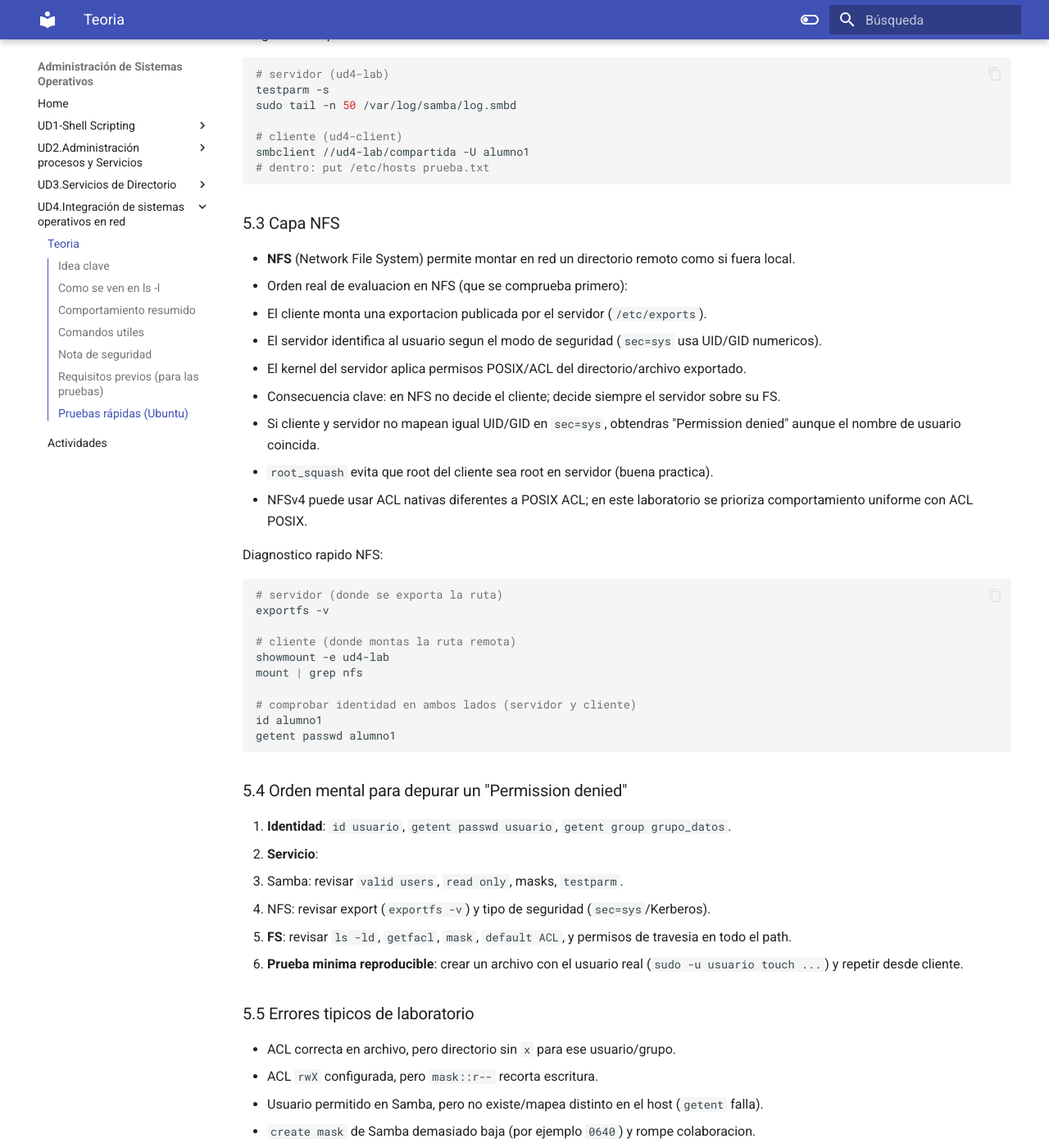
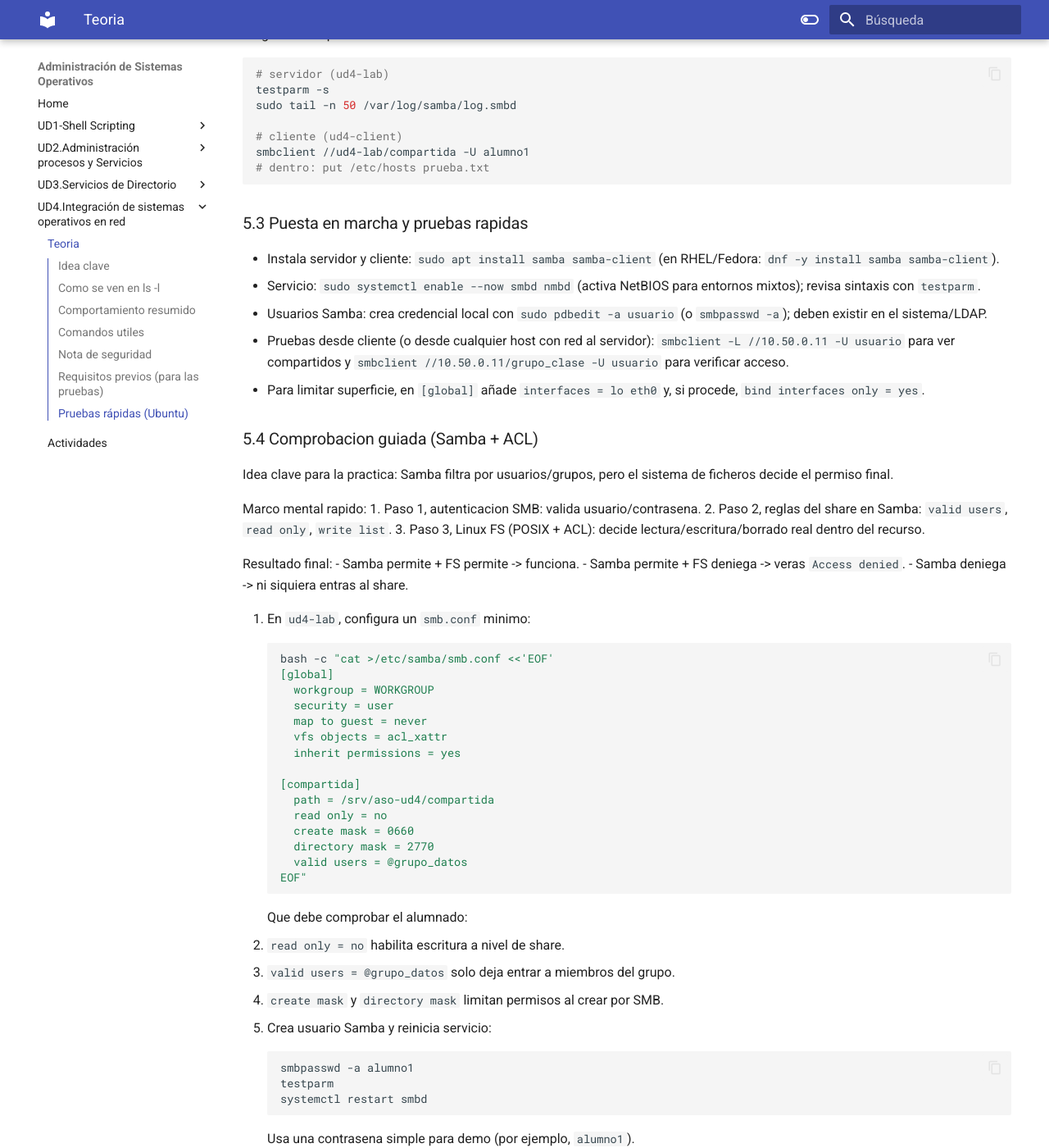
Before and after one commit to jmarlu/ASO, an MkDocs documentation site: the page built from docs/UD4/teoria.md, in a window 1280 px wide and 1400 px high, scrolled down 9851 px. Shown: the whole window at 82% size. Built offline with MkDocs 1.6.1 and Material for MkDocs 9.7.7, drawn with Linux system fonts in a browser that asks for light colours; some of the changed text lies outside the part shown.

Commit message:
modtitulospossamba

````diff
--- a/docs/UD4/teoria.md
+++ b/docs/UD4/teoria.md
@@ -359,8 +359,110 @@ sudo tail -n 50 /var/log/samba/log.smbd
 smbclient //ud4-lab/compartida -U alumno1
 # dentro: put /etc/hosts prueba.txt
 ```
+### 5.3 Puesta en marcha y pruebas rapidas
+- Instala servidor y cliente: `sudo apt install samba samba-client` (en RHEL/Fedora: `dnf -y install samba samba-client`).
+- Servicio: `sudo systemctl enable --now smbd nmbd` (activa NetBIOS para entornos mixtos); revisa sintaxis con `testparm`.
+- Usuarios Samba: crea credencial local con `sudo pdbedit -a usuario` (o `smbpasswd -a`); deben existir en el sistema/LDAP.
+- Pruebas desde cliente (o desde cualquier host con red al servidor): `smbclient -L //10.50.0.11 -U usuario` para ver compartidos y `smbclient //10.50.0.11/grupo_clase -U usuario` para verificar acceso.
+- Para limitar superficie, en `[global]` añade `interfaces = lo eth0` y, si procede, `bind interfaces only = yes`.
 
-### 5.3 Capa NFS
+### 5.4 Comprobacion guiada  (Samba + ACL)
+Idea clave para la practica: Samba filtra por usuarios/grupos, pero el sistema de ficheros decide el permiso final.
+
+Marco mental rapido:
+1. Paso 1, autenticacion SMB: valida usuario/contrasena.
+2. Paso 2, reglas del share en Samba: `valid users`, `read only`, `write list`.
+3. Paso 3, Linux FS (POSIX + ACL): decide lectura/escritura/borrado real dentro del recurso.
+
+Resultado final:
+- Samba permite + FS permite -> funciona.
+- Samba permite + FS deniega -> veras `Access denied`.
+- Samba deniega -> ni siquiera entras al share.
+
+1. En `ud4-lab`, configura un `smb.conf` minimo:
+```bash
+bash -c "cat >/etc/samba/smb.conf <<'EOF'
+[global]
+  workgroup = WORKGROUP
+  security = user
+  map to guest = never
+  vfs objects = acl_xattr
+  inherit permissions = yes
+
+[compartida]
+  path = /srv/aso-ud4/compartida
+  read only = no
+  create mask = 0660
+  directory mask = 2770
+  valid users = @grupo_datos
+EOF"
+```
+Que debe comprobar el alumnado:
+- `read only = no` habilita escritura a nivel de share.
+- `valid users = @grupo_datos` solo deja entrar a miembros del grupo.
+- `create mask` y `directory mask` limitan permisos al crear por SMB.
+
+2. Crea usuario Samba y reinicia servicio:
+```bash
+smbpasswd -a alumno1
+testparm
+systemctl restart smbd
+```
+Usa una contrasena simple para demo (por ejemplo, `alumno1`).
+
+3. Desde `ud4-client`, prueba acceso al share:
+```bash
+smbclient //ud4-lab/compartida -U alumno1
+```
+Salida esperada:
+```text
+Try "help" to get a list of possible commands.
+smb: \>
+```
+
+4. Prueba escritura y verificacion:
+```bash
+# cliente (modo interactivo)
+smbclient //ud4-lab/compartida -U alumno1
+```
+Dentro de `smb: \>`:
+```text
+put /etc/hosts ok-alumno1
+ls
+```
+Nota:
+- `put` es un comando interno de `smbclient` (no de la shell Linux).
+- Variante no interactiva:
+```bash
+smbclient //ud4-lab/compartida -U alumno1 -c "put /etc/hosts ok-alumno1; ls"
+```
+En `ud4-lab`, comprueba:
+```bash
+ls -l /srv/aso-ud4/compartida
+getfacl /srv/aso-ud4/compartida | head -n 20
+```
+Resultado esperado: `ok-alumno1` aparece tanto en `smbclient` como en `/srv/aso-ud4/compartida`.
+
+5. Microfallo guiado para entender `Access denied`:
+```bash
+# servidor
+setfacl -m m::r-x /srv/aso-ud4/compartida
+getfacl /srv/aso-ud4/compartida | head -n 20
+```
+En cliente (dentro de `smbclient`):
+```text
+put /etc/hosts falla-mask
+```
+Salida esperada:
+```text
+NT_STATUS_ACCESS_DENIED
+```
+Restaurar en servidor:
+```bash
+setfacl -m m::rwx /srv/aso-ud4/compartida
+```
+
+### 5.5 Capa NFS
 - **NFS** (Network File System) permite montar en red un directorio remoto como si fuera local.
 - Orden real de evaluacion en NFS (que se comprueba primero):
   1. El cliente monta una exportacion publicada por el servidor (`/etc/exports`).
@@ -393,7 +495,7 @@ getent passwd alumno1
 3. **FS**: revisar `ls -ld`, `getfacl`, `mask`, `default ACL`, y permisos de travesia en todo el path.
 4. **Prueba minima reproducible**: crear un archivo con el usuario real (`sudo -u usuario touch ...`) y repetir desde cliente.
 
-### 5.5 Errores tipicos de laboratorio
+### 5.7 Errores tipicos de laboratorio
 - ACL correcta en archivo, pero directorio sin `x` para ese usuario/grupo.
 - ACL `rwX` configurada, pero `mask::r--` recorta escritura.
 - Usuario permitido en Samba, pero no existe/mapea distinto en el host (`getent` falla).
--- a/mkdocs.yml
+++ b/mkdocs.yml
@@ -90,6 +90,8 @@ theme:
       accent: lime
 
 markdown_extensions:
+  - toc:
+      toc_depth: 1-6
   - meta
   - pymdownx.arithmatex:
       generic: true
````
Also changed, not shown: other parts of docs/UD4/teoria.md (+2 -7 lines).
